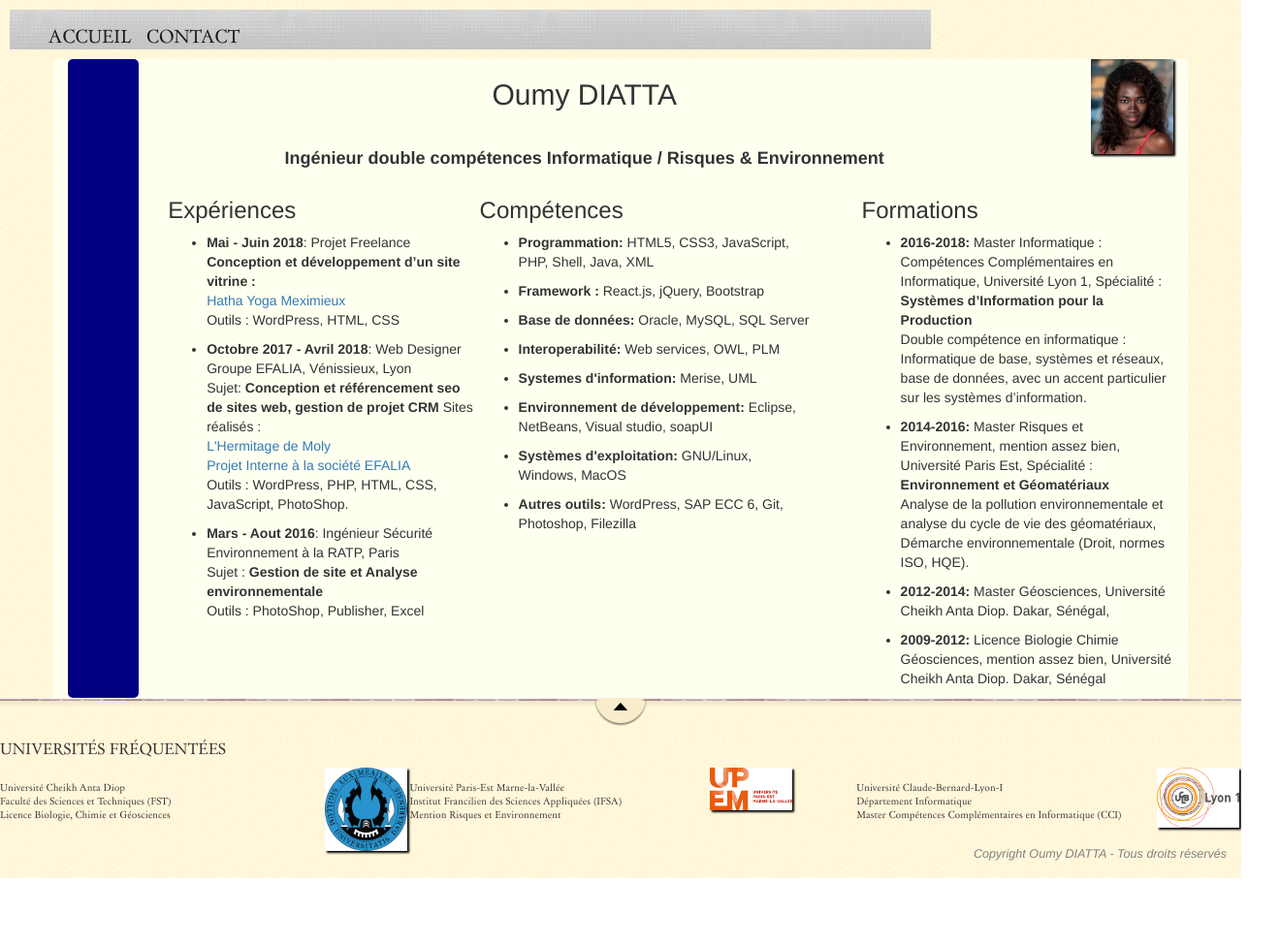
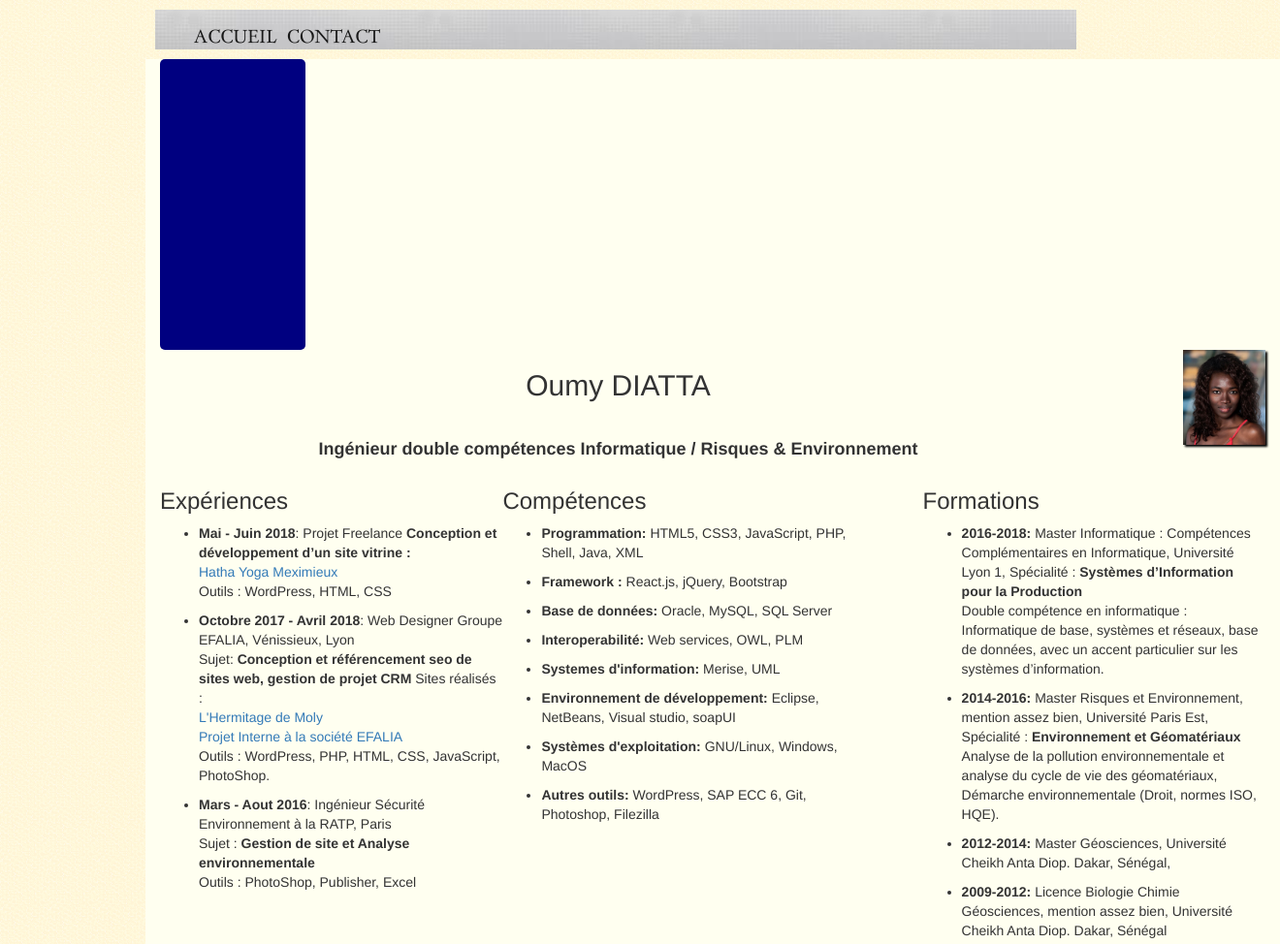
Before and after one commit to oumy42010/CV, a plain HTML site: page index.html in a window 1280 px wide. Shown: the top 974 px of the page at 97% size, 1320 px wide, since content can reach past the window. Before the commit the page ends 906 px from the top, so only its background shows below. Drawn offline with nearby package versions, Linux system fonts and the light colour scheme.

Commit message:
Update style.css

```diff
--- a/style.css
+++ b/style.css
@@ -23,7 +23,7 @@
 }
 #conteneur
 {
-    display: flex;
+    /*display: flex;*/
     flex-direction: row;
     justify-content: center;
 }
@@ -197,7 +197,7 @@ footer h1, nav a
 }
 #page
 {
-    /*width: 920px;*/
+    width: 980px;
     margin: auto;
 }
 
@@ -252,7 +252,7 @@ nav ul
 
 nav li
 {
-    margin-right: 15px;
+    margin-right: 10px;
 }
 
 nav a
```
